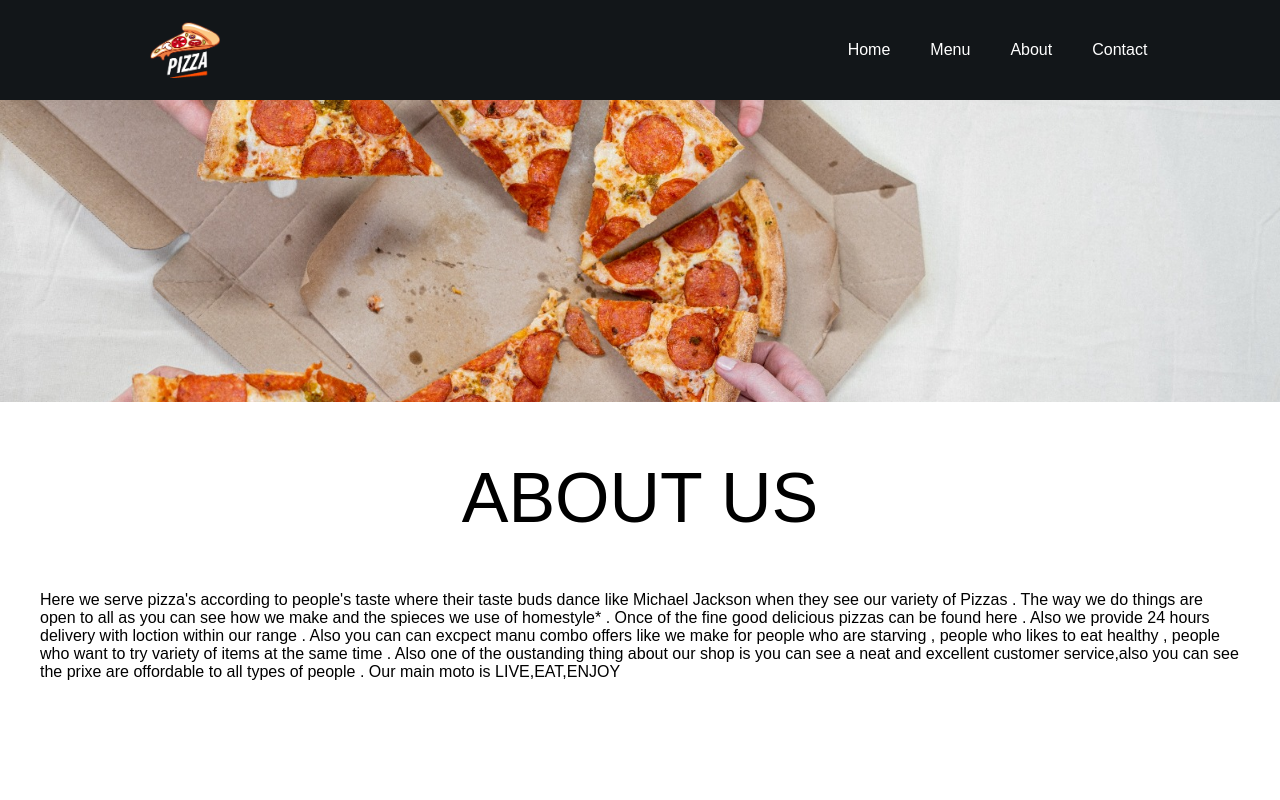
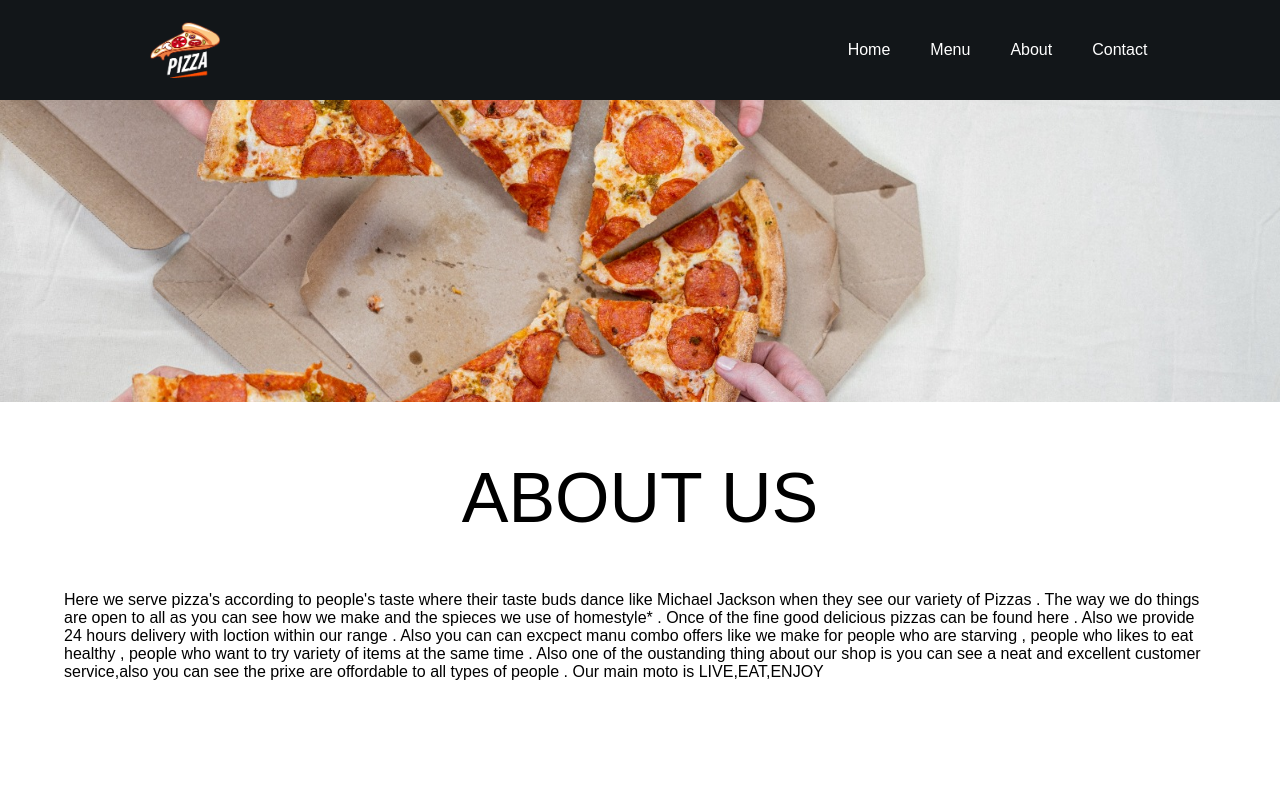
Before and after one commit to 19Rithvik/Take-a-Bite, a React (Create React App) app: page /about in a window 1280 px wide. Shown: the top 800 px of the page. Built offline with nearby package versions, Linux system fonts and the light colour scheme.

Commit message:
menu name

```diff
--- a/src/About.css
+++ b/src/About.css
@@ -23,7 +23,7 @@
   }
 
   .aboutBottom p {
-    width: 1200px;
+    width: 90%;
   }
 
   .about .aboutBottom h1 {
```
